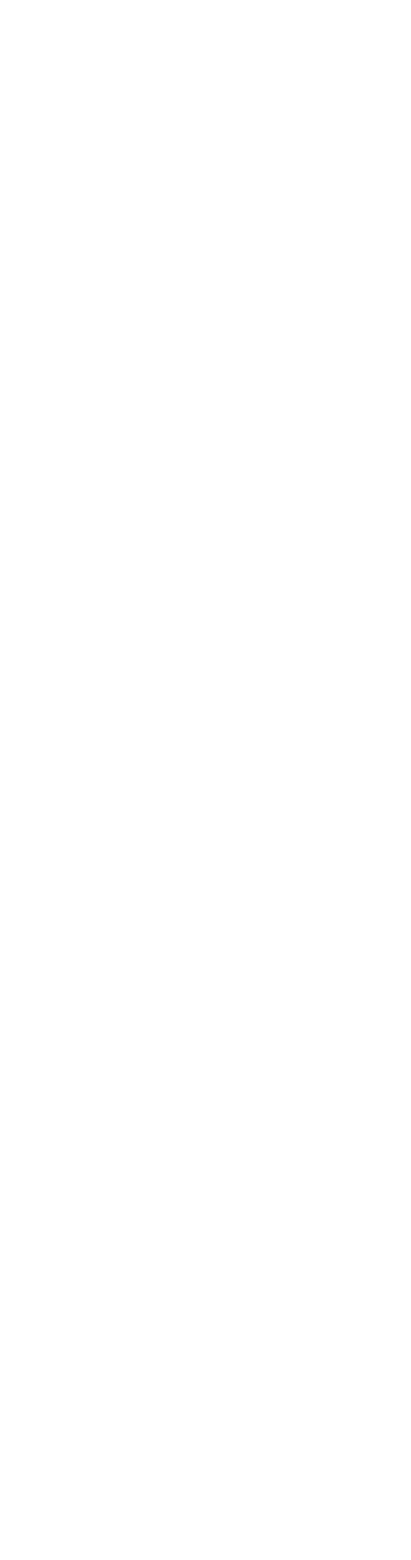
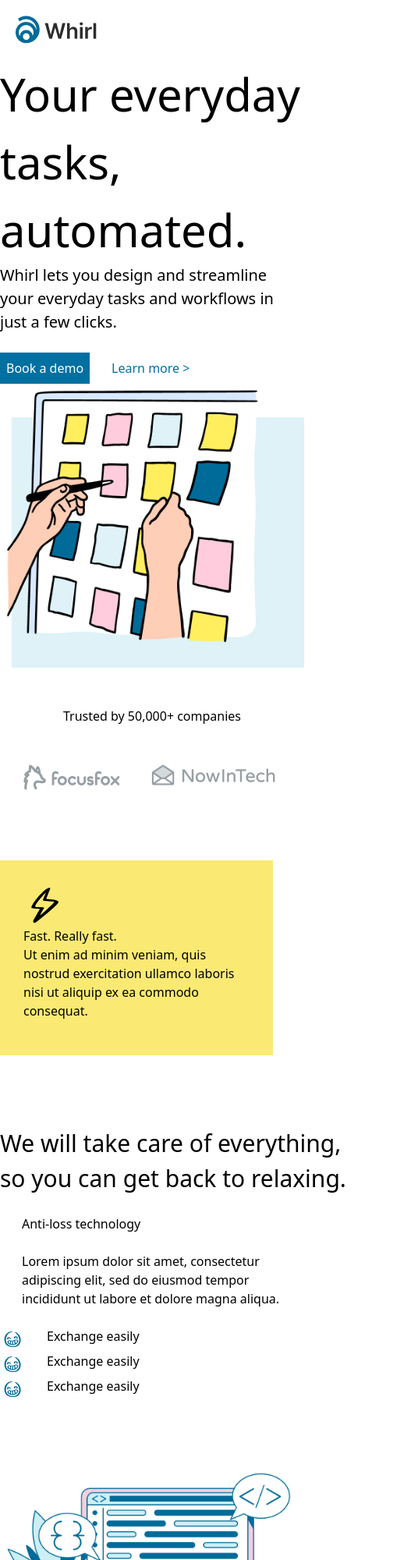
Before and after one commit to yosinalee/home_task5, a website: page src/index.html in a window 390 px wide. Shown: the top 2000 px of the page at 78% size, 527 px wide, since content can reach past the window. Before the commit the page ends 844 px from the top, so only its background shows below. Drawn offline with Linux system fonts and the light colour scheme.

Commit message:
sections2

```diff
--- a/src/index.html
+++ b/src/index.html
@@ -6,7 +6,129 @@
   <link href="./output.css" rel="stylesheet">
 </head>
 <body>
+   <div class="bg-[#0070A0] h-[43px] hidden md:block text-white text-center p-[10px]">
+    <p>A Webflow template for SaaS products.</p>
+   </div>
+   <div class="flex md:gap-8 p-[20px]  items-center">
+    <div>
+      <img src="./IMAGE (41).png" alt="">
+    </div>
+    <div class="hidden md:block md:flex md:gap-6">
+      <p>Features</p>
+      <p>Pricing</p>
+      <p>Integrations</p>
+      <p>Learn</p>
+    </div>
+    <div class=" md:flex md:justify-around hidden md:block md:gap-6  items-center ">
+      <p class="text-[#0070A0]">Sign in</p>
+      <div>
+        <button class="bg-[#0070A0] text-white p-[9px]">Book a demo</button>
+      </div>
+    </div>
+   </div>
+   <div class="md:flex block  md:justify-center md:gap-11 ">
+    <div>
+      <h1 class="w-[485px] text-[58px]">Your everyday tasks, automated.</h1>
+      <p class="w-[351px] text-[20px]">Whirl lets you design and streamline your everyday tasks and workflows in just a few clicks.</p>
+      <div><br>
+        <div class="flex items-center gap-7">
+          <button class="bg-[#0070A0] text-white p-[8px]">Book a demo</button>
+          <p class="text-[#0070A0] ">Learn more ></p>
+        </div>
+      </div>
+    </div>
+    <div>
+      <img src="./IMAGE (42).png" alt="">
+    </div>
+   </div>
+    <div class="text-center py-[50px]">
+      <p>Trusted by 50,000+ companies</p>
+    </div>
+   <div class="">
+    <div class="flex md:justify-center md:gap-10 gap-10 px-[30px]">
+      <div>
+        <img src="./IMAGE (43).png" alt="">
+      </div>
+      <div>
+        <img src="./IMAGE (44).png" alt="">
+      </div>
+      <div class="hidden md:block">
+        <img src="./IMAGE (45).png" alt="">
+      </div>
+      <div class="hidden md:block">
+        <img src="./IMAGE (46).png" alt="">
+      </div>
+    </div>
+   </div>
+   <div class="md:flex md:justify-center py-[90px] md:gap-[60px]px-[10px]">
+    <div class="bg-[#FAEA73] h-[250px] w-[350px] p-[30px] ">
+      <div>
+        <img src="./IMAGE (48).png" alt="">
+      </div>
+      <h4>Fast. Really fast.</h4>
+     <p>Ut enim ad minim veniam, quis nostrud exercitation ullamco laboris nisi ut aliquip ex ea commodo consequat.</p>
+   </div>
+   <div class="bg-[#CCEFF6] h-[250px] w-[350px] p-[30px] hidden md:block">
+      <div>
+        <img src="./IMAGE (48).png" alt="">
+      </div>
+      <h4>Fast. Really fast.</h4>
+     <p>Ut enim ad minim veniam, quis nostrud exercitation ullamco laboris nisi ut aliquip ex ea commodo consequat.</p>
+   </div>
+     <div class="bg-[#F7CEDC] h-[250px] w-[350px] p-[30px] hidden md:block">
+      <div>
+        <img src="./IMAGE (48).png" alt="">
+      </div>
+      <h4>Fast. Really fast.</h4>
+     <p>Ut enim ad minim veniam, quis nostrud exercitation ullamco laboris nisi ut aliquip ex ea commodo consequat.</p>
+   </div>
+   </div>
+    <div class="md:px-[200px]">
+      <h1 class="w-[527px] text-[30px]">We will take care of everything,<br>
+        so you can get back to relaxing.
+      </h1>
+    </div><br>
+   <div class="md:px-[200px]  md:flex md:items-center md:gap-[150px]">
+    <div class="">
+      <div class="flex gap-7">
+        <div>
+          <img src="./IMAGE (49).png" alt="">
+        </div>
+        <div>
+          <p>Anti-loss technology</p><br>
+          <p class="w-[363px]">Lorem ipsum dolor sit amet, consectetur adipiscing elit, sed do eiusmod tempor incididunt ut labore et dolore magna aliqua.</p>
+        </div>
+      </div><br>
+      <div class="flex gap-7">
+        <div>
+          <img src="./IMAGE (50).png" alt="">
+        </div>
+        <div>
+          <p>Exchange easily</p>
+        </div>
+      </div>
+      <div class="flex gap-7">
+        <div>
+          <img src="./IMAGE (50).png" alt="">
+        </div>
+        <div>
+          <p>Exchange easily</p>
+        </div>
+      </div>
+      <div class="flex gap-7">
+        <div>
+          <img src="./IMAGE (50).png" alt="">
+        </div>
+        <div>
+          <p>Exchange easily</p>
+        </div>
+      </div>
+    </div>
 
+    <div>
+      <img src="./IMAGE (51).png" alt="">
+    </div>
+   </div>
 
 </body>
 </html>
```
Also changed, not shown: src/IMAGE (41).png (added), src/IMAGE (42).png (added), src/IMAGE (43).png (added), src/IMAGE (44).png (added), src/IMAGE (45).png (added), src/IMAGE (46).png (added), src/IMAGE (47).png (added), src/IMAGE (48).png (added), src/IMAGE (49).png (added), src/IMAGE (50).png (added), src/IMAGE (51).png (added), src/output.css.
